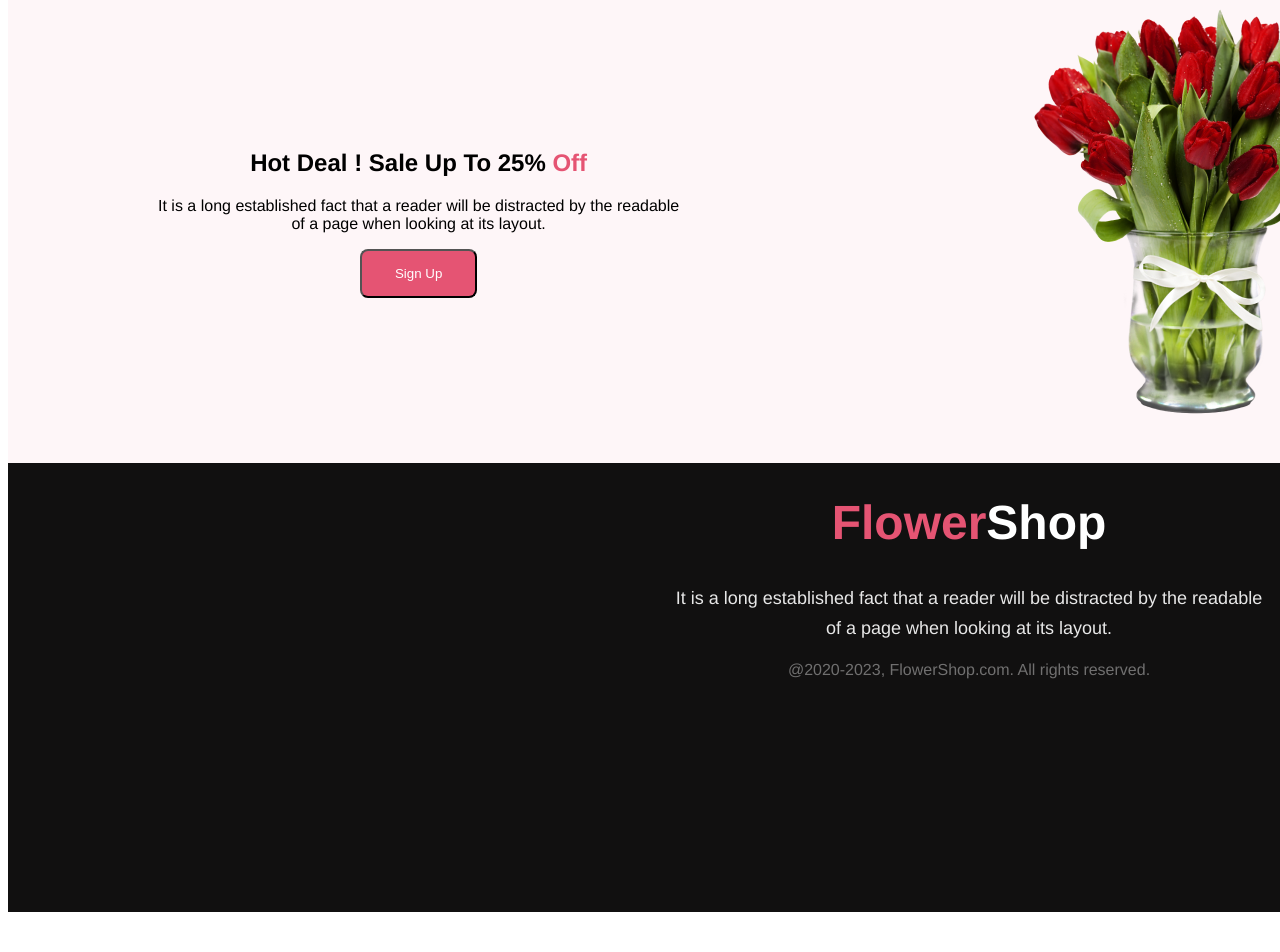
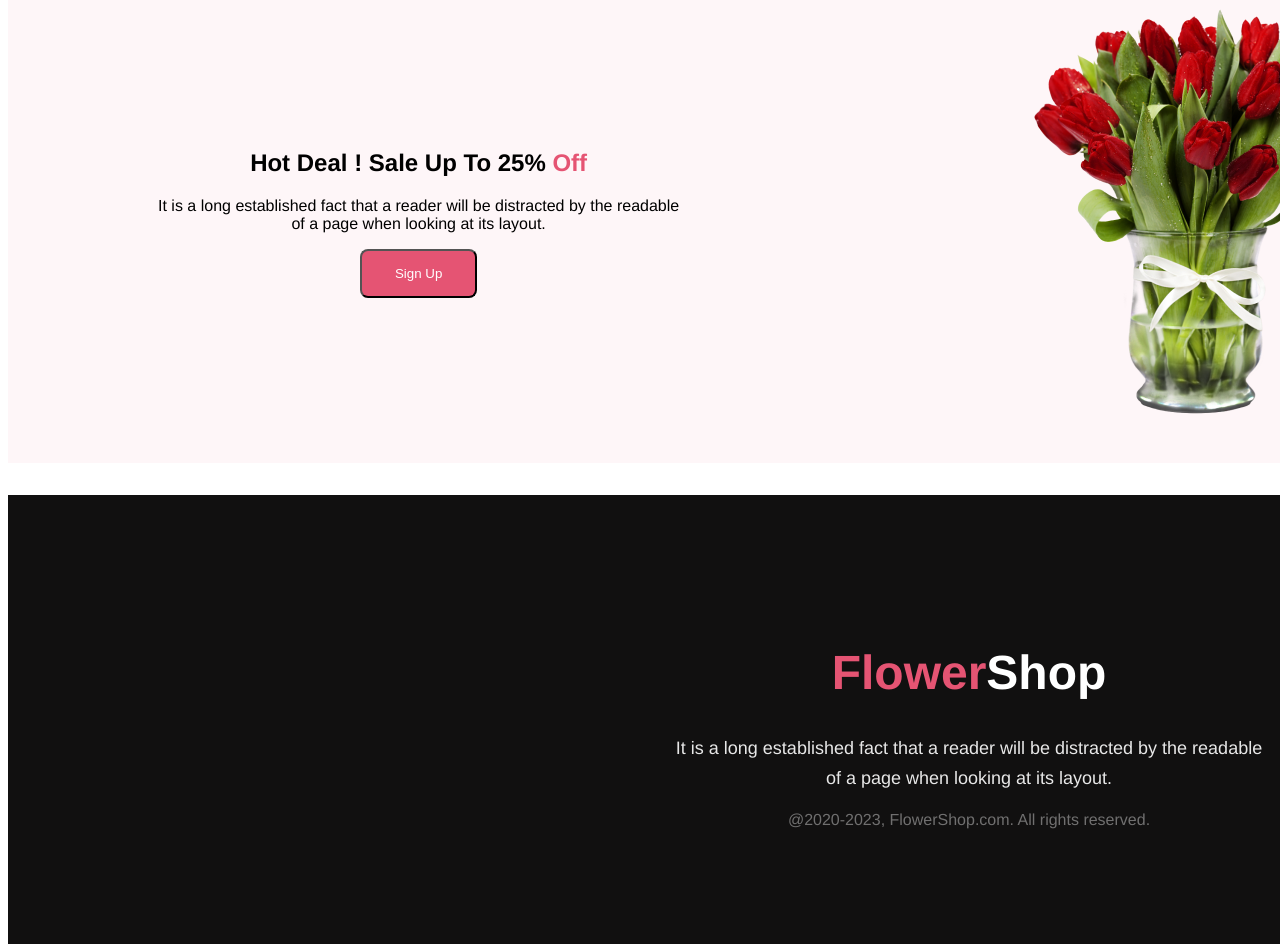
Before and after one commit to MuktadinTorongo/my-flower-shop, a plain HTML site: page index.html in a window 1280 px wide. Shown: the part 1763-2715 px from the top of the page. Before the commit the page ends 2675 px from the top, so only its background shows below. Drawn offline with Linux system fonts and the light colour scheme.

Commit message:
added footer style

```diff
--- a/index.html
+++ b/index.html
@@ -77,12 +77,14 @@
 
     <footer>
 
-        <div class="footer">
-          <div>
+        <div>
+          <div class="footer">
+            <div class="footer-text-style">
           <h1 class="footer-section"><span class="text-color">Flower</span>Shop</h1>
           <p class="footer-section-text">It is a long established fact that a reader will be distracted by the readable <br>
              of a page when looking at its layout.</p>
           <p class="last-text">@2020-2023, FlowerShop.com. All rights reserved. </p>
+            </div>
           </div>
         </div>
 
--- a/style.css
+++ b/style.css
@@ -95,8 +95,9 @@
 .footer{
     width: 1922px;
     height: 449px;
-    background: #111010;
-    position: absolute;
+    background:#111010;
+
+
 }
 .footer-section{
     color: white;
@@ -121,3 +122,7 @@
     font-weight: 400;
 
 }
+.footer-text-style{
+    position: relative;
+    top: 150px;
+}
```
